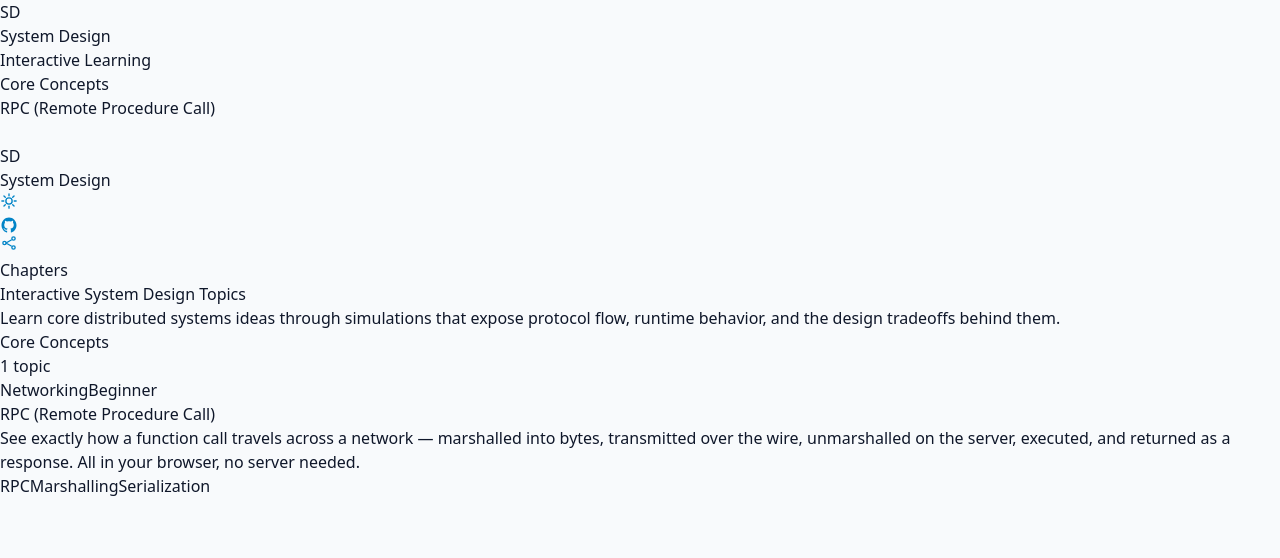
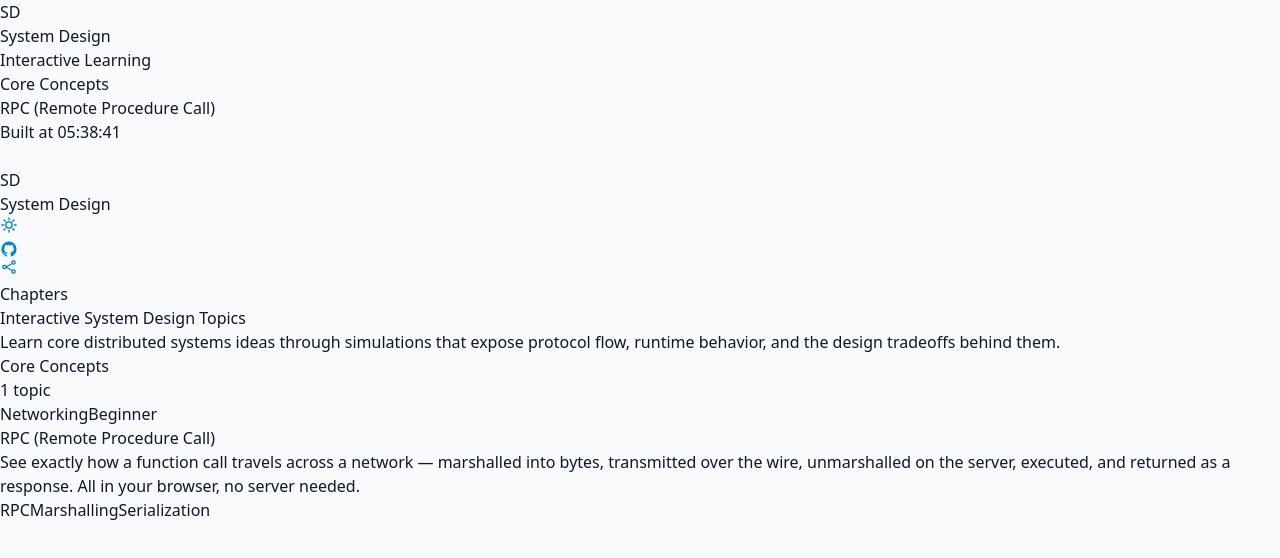
Before and after one commit to anandamarsh/interactive-system-design, a React (Vite) app: page / in a window 1280 px wide. Shown: the top 558 px of the page. Built offline with nearby package versions, Linux system fonts and the light colour scheme.

Commit message:
Add sidebar build timestamp

```diff
--- a/src/layout/Sidebar.jsx
+++ b/src/layout/Sidebar.jsx
@@ -4,6 +4,7 @@ import { chapters, topics } from '../registry/topics'
 
 export default function Sidebar({ isOpen, onClose }) {
   const { themeName } = useAppTheme()
+  const buildTime = formatBuildTime(__BUILD_TIME__)
 
   return (
     <>
@@ -78,7 +79,23 @@ ${isOpen ? 'translate-x-0' : '-translate-x-full'}
             </div>
           ))}
         </nav>
+
+        <div className={`px-5 py-3 text-xs ${themeName === 'dark' ? 'border-t border-slate-800 text-slate-400' : 'border-t border-slate-200 text-slate-500'}`}>
+          Built at {buildTime}
+        </div>
       </aside>
     </>
   )
 }
+
+function formatBuildTime(buildTime) {
+  const date = new Date(buildTime)
+  if (Number.isNaN(date.getTime())) return '--:--:--'
+
+  return new Intl.DateTimeFormat('en-US', {
+    hour: '2-digit',
+    minute: '2-digit',
+    second: '2-digit',
+    hour12: false,
+  }).format(date)
+}
--- a/vite.config.js
+++ b/vite.config.js
@@ -3,4 +3,7 @@ import react from '@vitejs/plugin-react'
 
 export default defineConfig({
   plugins: [react()],
+  define: {
+    __BUILD_TIME__: JSON.stringify(new Date().toISOString()),
+  },
 })
```
